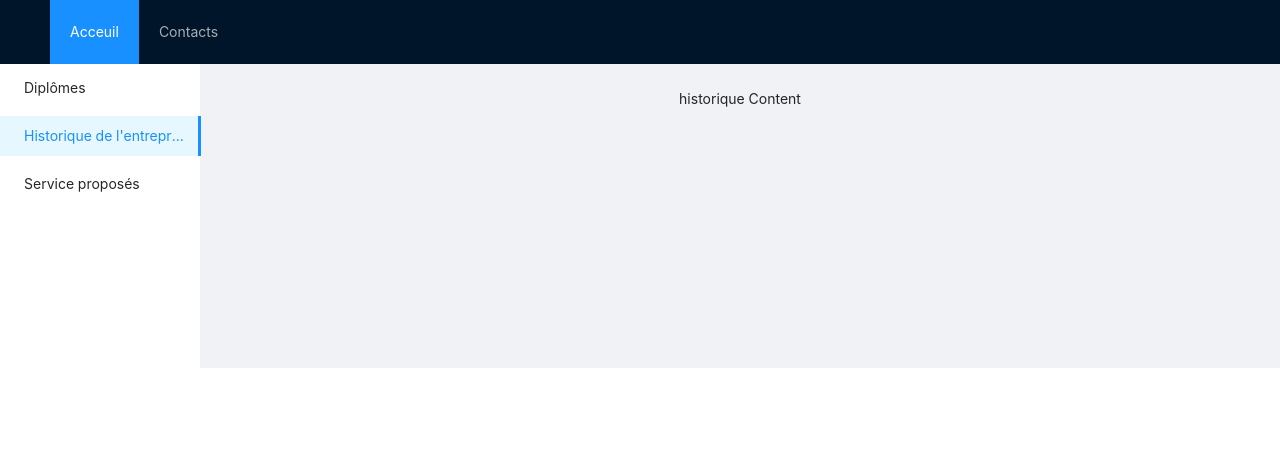
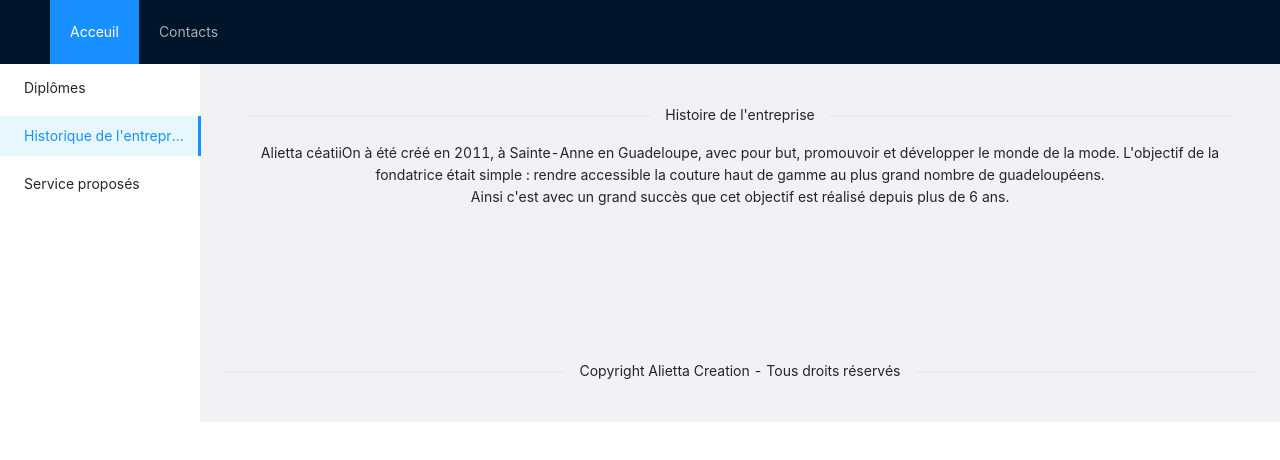
Before and after one commit to Neolau971/neola-a-site, a React (Create React App) app: page / in a window 1280 px wide. Both pictures are taken after a click on the item "Historique de l'entreprise". Shown: the top 460 px of the page. Built offline with nearby package versions, Linux system fonts and the light colour scheme.

Commit message:
#init histo and background

```diff
--- a/public/index.html
+++ b/public/index.html
@@ -1,15 +1,11 @@
 <!DOCTYPE html>
 <html lang="en">
+
 <head>
   <meta charset="utf-8" />
-    <link rel="icon" href="%PUBLIC_URL%/favicon.ico" />
   <meta name="viewport" content="width=device-width, initial-scale=1" />
   <meta name="theme-color" content="#000000" />
-    <meta
-      name="description"
-      content="Web site created using create-react-app"
-    />
-    <link rel="apple-touch-icon" href="%PUBLIC_URL%/logo192.png" />
+  <meta name="description" content="Web site created using create-react-app" />
   <!--
       manifest.json provides metadata used when your web app is installed on a
       user's mobile device or desktop. See https://developers.google.com/web/fundamentals/web-app-manifest/
@@ -24,8 +20,9 @@
       work correctly both with client-side routing and a non-root public URL.
       Learn how to configure a non-root public URL by running `npm run build`.
     -->
-    <title>React App</title>
+  <title>Site Alietta CreatiiOn</title>
 </head>
+
 <body>
   <noscript>You need to enable JavaScript to run this app.</noscript>
   <div id="root"></div>
@@ -40,4 +37,5 @@
       To create a production bundle, use `npm run build` or `yarn build`.
     -->
 </body>
+
 </html>
--- a/src/contents/historic/historicContent.tsx
+++ b/src/contents/historic/historicContent.tsx
@@ -1,8 +1,20 @@
+import { Divider } from 'antd';
+
 function HistoricContent() {
   return (
-    <div>
-      historique Content
-    </div>
+    <>
+      <Divider plain>Histoire de l'entreprise</Divider>
+      <p>
+        Alietta céatiiOn à été créé en 2011, à Sainte-Anne en Guadeloupe,
+        avec pour but, promouvoir et développer le monde de la mode.
+        L'objectif de la fondatrice était simple : rendre accessible la
+        couture haut de gamme au plus grand nombre de
+        guadeloupéens.
+        <br></br>
+        Ainsi c'est avec un grand succès que cet objectif est réalisé
+        depuis plus de 6 ans.
+      </p>
+    </>
   )
 }
 
--- /dev/null
+++ b/src/mainPage.css
@@ -0,0 +1,6 @@
+html {
+  box-sizing: border-box;
+}
+*, *:before, *:after {
+  box-sizing: inherit;
+}
--- a/src/mainPage.tsx
+++ b/src/mainPage.tsx
@@ -1,3 +1,4 @@
+import { Divider } from "antd";
 import Layout, { Content } from "antd/lib/layout/layout";
 import React, { useState } from "react";
 import HeaderMenuComponent from "./components/menu/header-menu.component";
@@ -7,7 +8,7 @@ import DiplomeContent from "./contents/diplome/diplomeContent";
 import HistoricContent from "./contents/historic/historicContent";
 import HomeContent from "./contents/home/homeContent";
 import ServiceContent from "./contents/service/serviceContent";
-
+import './mainPage.css'
 function MainPage() {
 
   const [isHome, setIsHome] = useState(true)
@@ -82,6 +83,7 @@ function MainPage() {
             {isHistoric && <HistoricContent />}
             {isService && <ServiceContent />}
           </Content>
+          <Divider plain>Copyright Alietta Creation - Tous droits réservés</Divider>
         </Layout>
       </Layout>
     </Layout>
```
Also changed, not shown: src/pictures/fondGlobal.jpg (added). Lines whose indentation alone changed are shown as unchanged.
